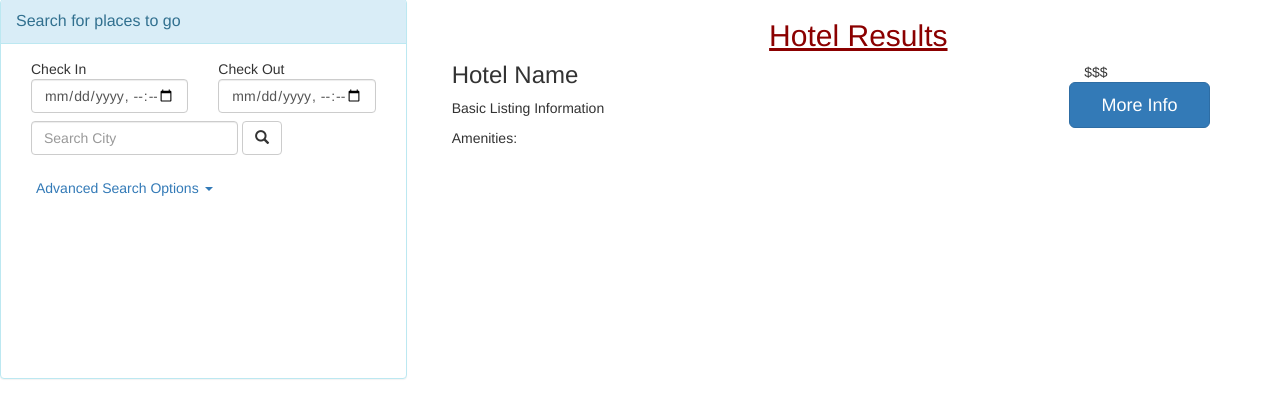
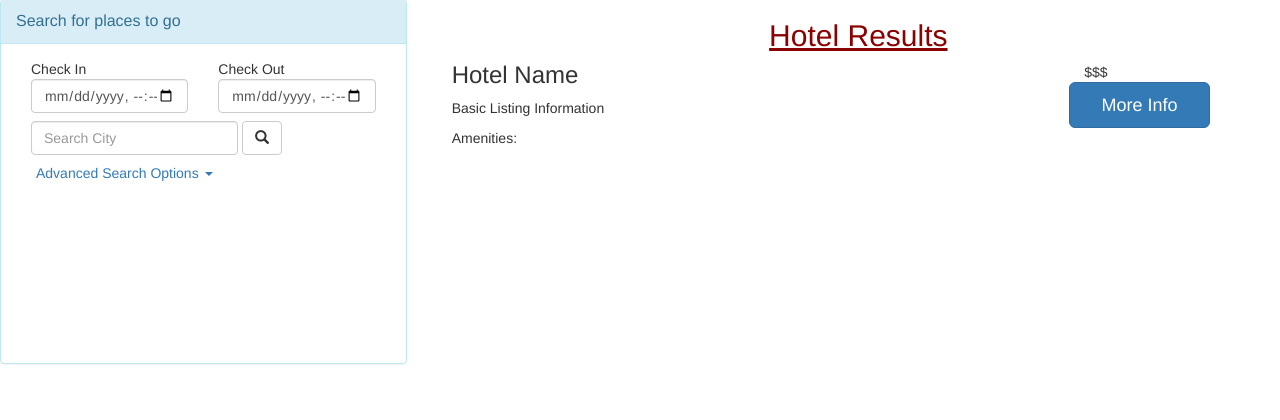
Before and after one commit to longp/Travel, a PHP site: page / in a window 1280 px wide. Shown: the part 328-748 px from the top of the page. Run offline with PHP 8.4, Linux system fonts and the light colour scheme; some libraries are stand-ins or nearby versions.

Commit message:
moved advanced search option closer to panel-body via css

```diff
--- a/css/travel.css
+++ b/css/travel.css
@@ -48,6 +48,9 @@ td {
 .panel {
   padding-bottom: 200px;
 }
+.panel-body {
+  padding-bottom: 0;
+}
 
 .dropdown-menu{
   left:14px;
--- a/travel.html
+++ b/travel.html
@@ -147,7 +147,7 @@
               Advanced Search Options
             <span class="caret"></span>
           </a>
-           <br>
+           <!-- <br> -->
 
           <div>
             <div class="btn-group">
```
